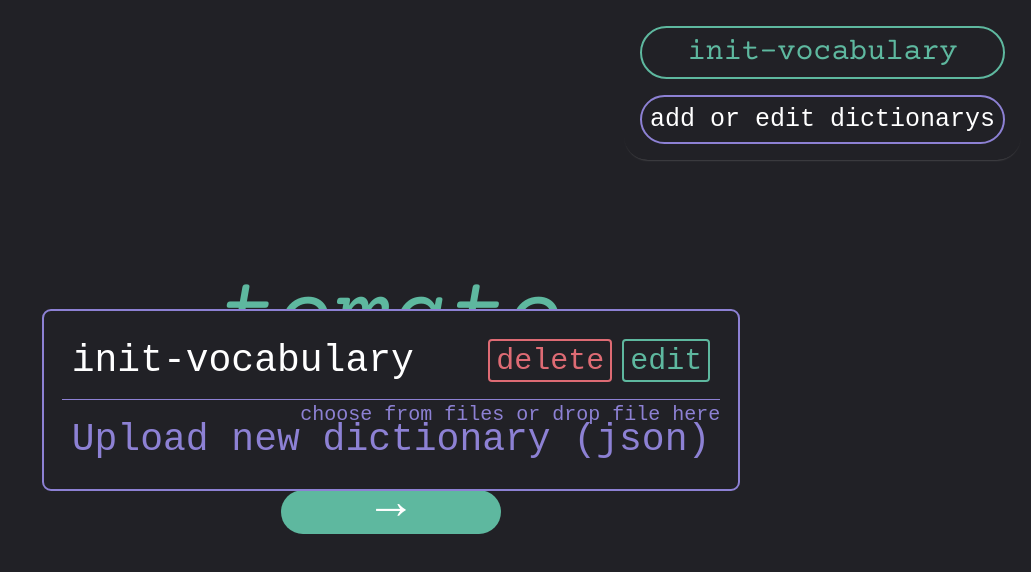
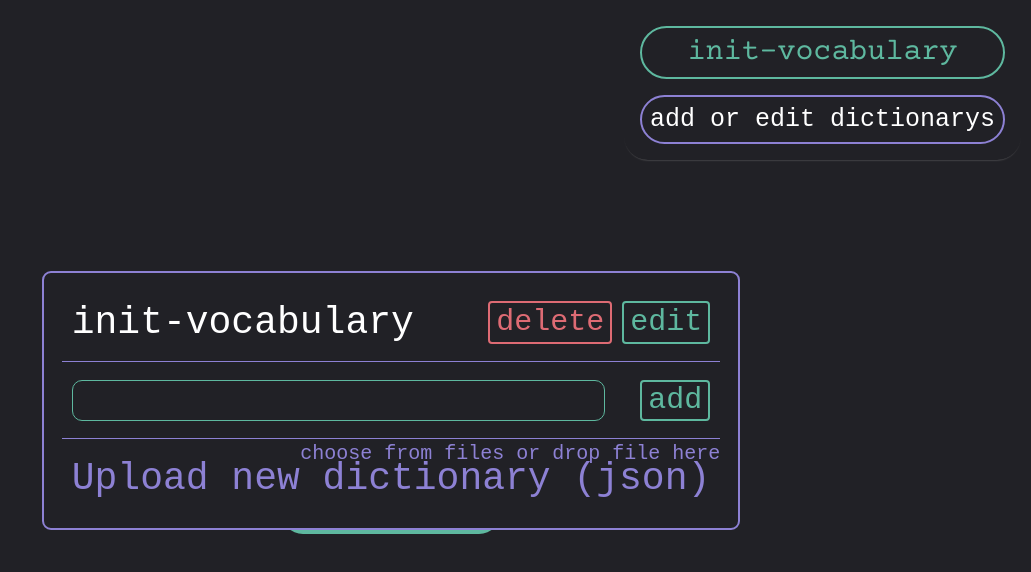
Before and after one commit to KiwiUserSFTW/language-cards, a React (Vite) app: page /cards in a window 1280 px wide. Both pictures are taken after a click on the element "add or edit dictionarys". Shown: the top 572 px of the page, without its empty margins (249-1280 px from the left). Built offline with nearby package versions, Linux system fonts and the light colour scheme.

Commit message:
add field has created

```diff
--- /dev/null
+++ b/src/components/dictionaries/dictionariesModalList/dictionariesListAddField/DictionariesListAddField.tsx
@@ -0,0 +1,47 @@
+// react
+import { FC, useState, KeyboardEvent } from "react";
+
+// style
+import "./dictionariesListAddField.scss";
+
+// functions
+import { addVocabulary } from "@data/vocabulary";
+
+type DictionariesListAddFieldProps = {
+  setTrigger: React.Dispatch<React.SetStateAction<boolean>>;
+};
+
+const DictionariesListAddField: FC<DictionariesListAddFieldProps> = ({
+  setTrigger,
+}) => {
+  const [value, setValue] = useState<string>("");
+  const handleClick = () => {
+    if (value === "" || value === undefined) return;
+    setTrigger((prev) => !prev);
+    setValue("");
+    addVocabulary(value, { init: "init" });
+  };
+
+  const handleEnterPress = (e: KeyboardEvent<HTMLInputElement>) => {
+    if (e.key === "Enter") {
+      e.preventDefault();
+      handleClick();
+    }
+  };
+  return (
+    <div className="dict-list-item">
+      <input
+        value={value}
+        type="text"
+        className="dict-list-item-add-field-input"
+        onKeyDown={handleEnterPress}
+        onChange={(e) => setValue(e.target.value)}
+      />
+      <button className="dict-list-item-add-field-button" onClick={handleClick}>
+        add
+      </button>
+    </div>
+  );
+};
+
+export default DictionariesListAddField;
--- /dev/null
+++ b/src/components/dictionaries/dictionariesModalList/dictionariesListAddField/dictionariesListAddField.scss
@@ -0,0 +1,34 @@
+.dict-list-item {
+    &-add-field {
+        &-input {
+            width: 80%;
+            padding: $padding-small $padding-medium;
+            border: 1px solid $color-primary;
+            border-radius: $border-radius-medium;
+            font-size: $font-size-base;
+            font-family: $font-prime;
+            transition: border-color $transition-fast, box-shadow $transition-fast;
+            background-color: $color-background-global;
+            color: $color-white;
+
+            &:focus {
+                box-shadow: 0 0 0 1px $color-success;
+                outline: none;
+            }
+        }
+
+        &-button {
+            position: relative;
+            left: auto;
+            border: 2px solid;
+            border-radius: 4px;
+            font-family: $font-alt;
+            font-size: $font-size-medium;
+            background-color: $color-background-global;
+            cursor: pointer;
+            color: $color-success;
+            border: 2px solid $color-success;
+        }
+    }
+
+}
--- a/src/components/dictionaries/dictionariesModalList/dictionariesModalList.tsx
+++ b/src/components/dictionaries/dictionariesModalList/dictionariesModalList.tsx
@@ -11,16 +11,21 @@ import {
   updateLocalStorageData,
   addVocabulary,
 } from "@data/vocabulary";
+
+// components
 import DictionariesListUploadButton from "./dictionariesListUploadButton/dictionariesListUploadButton";
 import DictionariesListItem from "./dictionariesListItem/dictionariesListItem";
+import DictionariesListAddField from "./dictionariesListAddField/DictionariesListAddField";
 
 const DictionariesModalList: FC = () => {
   const [dictlist, setDictList] = useState<string[]>([]);
+  const [trigger, setTrigger] = useState(false);
 
   useEffect(() => {
     const vocab = getVocabularys();
     setDictList(Object.keys(vocab));
-  }, []);
+    updateLocalStorageData();
+  }, [trigger]);
 
   // TODO CONFIRM MODAL WINDOW
   const handleDelete = (key: string) => {
@@ -56,6 +61,7 @@ const DictionariesModalList: FC = () => {
   return (
     <div className="dict-list">
       <DictionariesListItem dictlist={dictlist} handleDelete={handleDelete} />
+      <DictionariesListAddField setTrigger={setTrigger} />
       <DictionariesListUploadButton handleUpload={handleUpload} />
     </div>
   );
```
